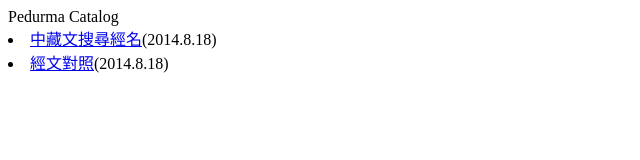
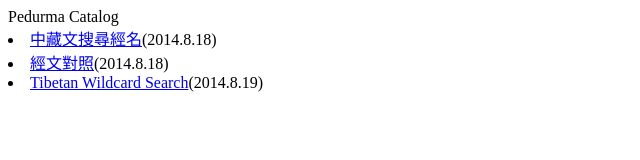
Before and after one commit to karmapa/karmapa.github.io, a plain HTML site: page index.html in a window 1280 px wide. Shown: the whole page, without its empty margins (0-640 px from the left). Drawn offline with Linux system fonts and the light colour scheme.

Commit message:
update home page

```diff
--- a/index.html
+++ b/index.html
@@ -3,3 +3,5 @@ Pedurma Catalog
 
 <li><a href="pedurma_catalog/search_name.html">中藏文搜尋經名</a>(2014.8.18)</li>
 <li><a href="pedurma_catalog/page_map.html">經文對照</a>(2014.8.18)</li>
+
+<li><a href="tibetansearch">Tibetan Wildcard Search</a>(2014.8.19)</li>
```
